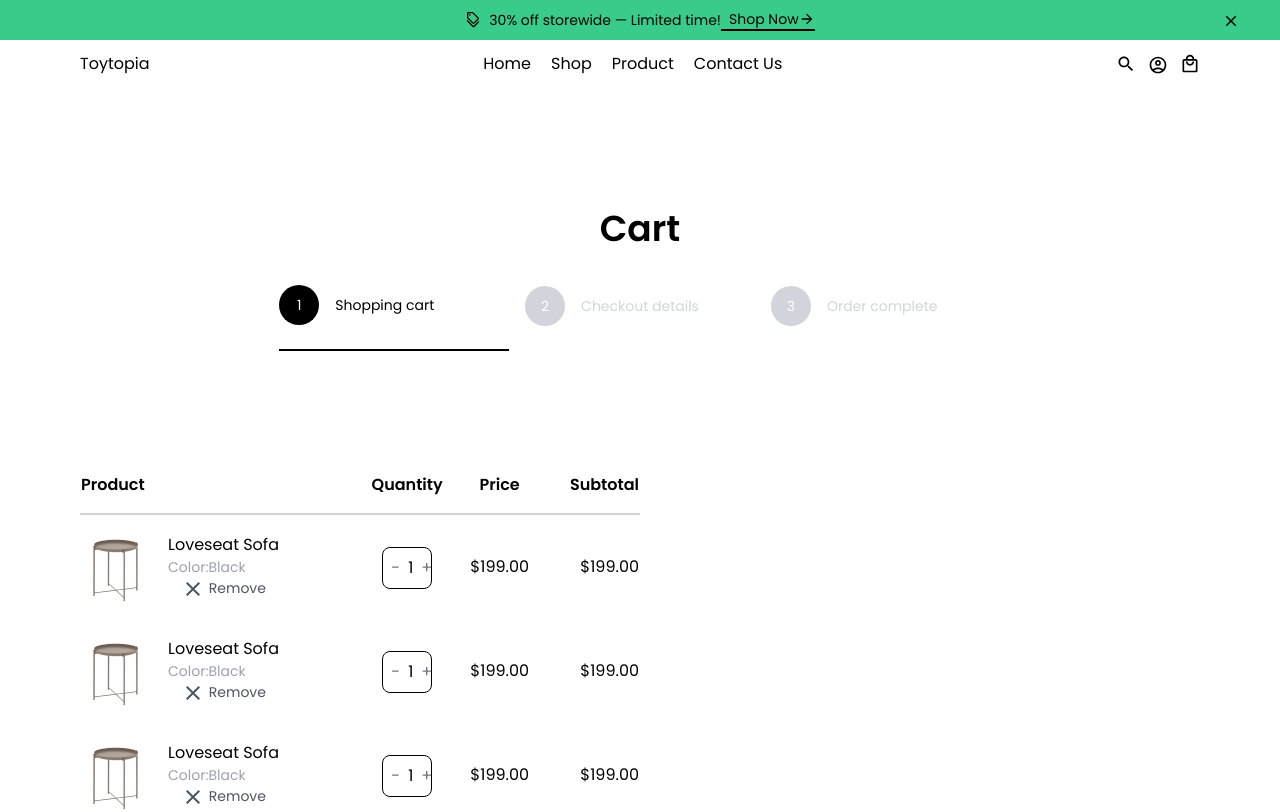
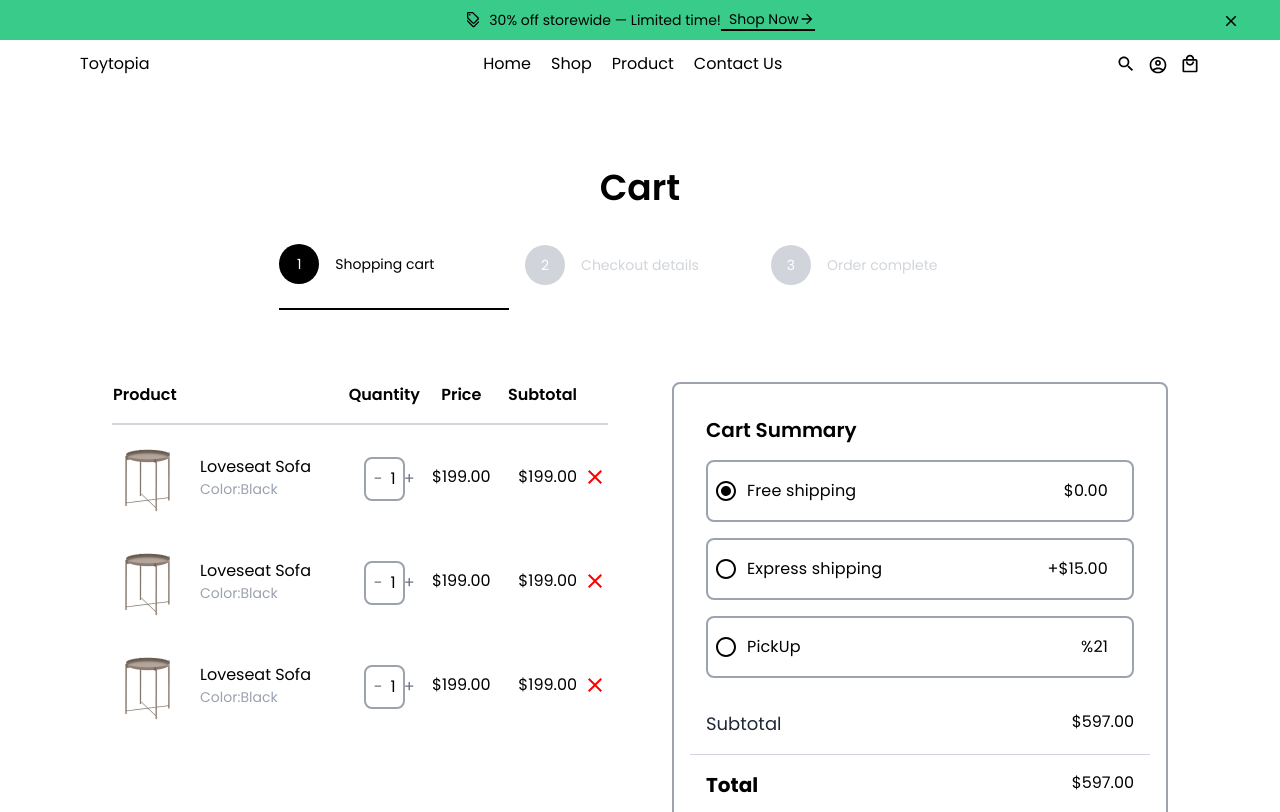
Before and after one commit to OsaVS/toytopia-frontend, a React (Vite) app: page /cart in a window 1280 px wide. Shown: the top 812 px of the page. Built offline with nearby package versions, Linux system fonts and the light colour scheme; sample sign-in values are in the browser's storage.

Commit message:
Cart Summary Component

```diff
--- /dev/null
+++ b/src/components/CartSummary.tsx
@@ -0,0 +1,130 @@
+import React, { useState } from 'react';
+import { Radio, FormControlLabel, RadioGroup } from '@mui/material';
+
+interface CartSummaryProps {
+  subTotal: number;
+//   costShipping: number;
+//   pickupPercentage: number;
+}
+
+const CartSummary: React.FC<CartSummaryProps> = ({
+  subTotal,
+//   costShipping,
+//   pickupPercentage,
+}) => {
+  const [shippingCost, setShippingCost] = useState(0);
+  const [pickupDecrease, setPickupDecrease] = useState(0);
+  const [selectedOption, setSelectedOption] = useState('free'); // 'free', 'shipping', 'pickup'
+
+    const costShipping = 15;
+    const pickupPercentage = 21;
+
+  const handleOptionChange = (event: React.ChangeEvent<HTMLInputElement>) => {
+    const value = event.target.value;
+    setSelectedOption(value);
+
+    if (value === 'shipping') {
+      setShippingCost(costShipping);
+      setPickupDecrease(0); // Reset pickup increase
+    } else if (value === 'pickup') {
+      setPickupDecrease(subTotal * (pickupPercentage / 100));
+      setShippingCost(0); // Reset shipping cost
+    } else {
+      setShippingCost(0);
+      setPickupDecrease(0);
+    }
+  };
+
+  const total = subTotal + shippingCost - pickupDecrease;
+
+  return (
+    <div className="border-gray-400 border-2 p-4 m-8 rounded-lg">
+      <div className="flex flex-col text-2xl font-bold">
+        <span className='font-semibold text-xl pr-4 pl-4 pt-4'>Cart Summary</span>
+
+        <RadioGroup
+          aria-label="shipping"
+          name="shipping"
+          value={selectedOption}
+          onChange={handleOptionChange}
+          sx={{ gap: 2,
+            padding: '16px',
+           }}
+        >
+          <div className="flex justify-between w-full border-2 border-gray-400 focus-within:border-black p-2 rounded-lg items-center">
+            <FormControlLabel
+            value="free"
+            control={<Radio sx={{
+                        color: 'black', // Unchecked color
+                        '&.Mui-checked': {
+                        color: 'black', // Checked color
+                        },
+                    }}/>}
+            label={<div className="flex justify-between w-full"><span>Free shipping</span><span>$0.00</span></div>}
+            sx={{
+                    width: '100%',
+                    '& .MuiFormControlLabel-label': {
+                      width: '100%',
+                    },
+                  }}/>
+          </div>
+
+          <div className="flex justify-between w-full border-2 border-gray-400 focus-within:border-black p-2 rounded-lg items-center">
+            <FormControlLabel
+                value="shipping"
+                control={<Radio sx={{
+                    color: 'black', // Unchecked color
+                    '&.Mui-checked': {
+                    color: 'black', // Checked color
+                    },
+                }}/>}
+                label={<div className="flex justify-between w-full"><span>Express shipping</span><span className='flex'>+${costShipping}.00</span></div>}
+                sx={{
+                    width: '100%',
+                    '& .MuiFormControlLabel-label': {
+                      width: '100%',
+                    },
+                  }}
+            />
+          </div>
+          <div className="flex justify-between w-full border-2 border-gray-400 focus-within:border-black p-2 rounded-lg items-center">
+            <FormControlLabel
+                value="pickup"
+                control={<Radio sx={{
+                    color: 'black', // Unchecked color
+                    '&.Mui-checked': {
+                    color: 'black', // Checked color
+                    },
+                }}/>}
+                label={<div className="flex justify-between w-full"><span>PickUp</span><span className='flex'>%{pickupPercentage}</span></div>}
+                sx={{
+                    width: '100%',
+                    '& .MuiFormControlLabel-label': {
+                      width: '100%',
+                    },
+                  }}
+            />
+           </div>
+        </RadioGroup>
+      </div>
+
+      <div className="flex justify-between border-b border-gray-300 p-4">
+        <p className='text-gray-800 text-lg'>Subtotal</p>
+        <p>${subTotal.toFixed(2)}</p>
+      </div>
+
+      <div className="flex justify-between p-4">
+        <p className='text-xl font-bold'>Total</p>
+        <p>${total.toFixed(2)}</p>
+      </div>
+
+      <div className="flex justify-between p-4 pt-8">
+        <button className="bg-black text-white text-xl p-4 rounded-lg w-full">
+            Checkout
+        </button>
+      </div>
+    </div>
+  );
+};
+
+export default CartSummary;
--- a/src/pages/Cart.tsx
+++ b/src/pages/Cart.tsx
@@ -1,6 +1,8 @@
 import React from 'react'
 import { cartList } from '../constants';
 import ClearIcon from '@mui/icons-material/Clear';
+import { red } from '@mui/material/colors';
+import CartSummary from '../components/CartSummary';
 
 function Cart() {
   const[quantity, setQuantity] = React.useState(1);
@@ -8,9 +10,15 @@ function Cart() {
   const incrementQuantity = () => setQuantity(prev => prev + 1);
   const decrementQuantity = () => setQuantity(prev => (prev === 1 ? prev : prev - 1));
 
+  const calculateSubtotal = () => {
+    return cartList.reduce((acc, item) => acc + item.price * item.quantity, 0);
+  }
+
+  const subTotal = calculateSubtotal();
+
   return (
     <div>
-        <div className='flex flex-col justify-center items-center h-96'>
+        <div className='flex flex-col justify-center items-center mt-20 mb-10'>
             <div className='text-4xl font-semibold pb-9'>Cart</div>
             <div className='grid grid-cols-3 gap-4'>
                 <button className='flex items-center text-left gap-4 pb-6 pr-14 text-black border-black border-b-2 text-sm'><div className='flex w-10 h-10 rounded-full bg-black justify-center items-center text-white'>1</div> Shopping cart</button>
@@ -20,10 +28,11 @@ function Cart() {
         </div>
 
         <div className='grid grid-cols-2 pr-20 pl-20'>
+            <div className='flex flex-col m-8'>
               <table className='w-full'>
                   <thead>
                       <tr className='border-b-2 border-gray-300'>
-                        <th className='text-left pb-4 font-semibold pr-20' >Product</th>
+                          <th className='text-left pb-4 font-semibold pr-10' >Product</th>
                           <th className='text-center pb-4 font-semibold' >Quantity</th>
                           <th className='text-center pb-4 font-semibold' >Price</th>
                           <th className='text-right whitespace-nowrap pb-4 font-semibold'>Subtotal</th>
@@ -38,13 +47,12 @@ function Cart() {
                               <div className='flex flex-col'>
                                 <div>{cart.title}</div>
                                 <div className='text-gray-400 text-sm'>Color:{cart.color}</div>
-                              <button className='text-gray-600 text-sm'><ClearIcon /> Remove</button>
                               </div>
                             </div>
                           </td>
 
                           <td className='flex items-center justify-center py-4'>
-                          <div className="flex items-center justify-between w-[50%] rounded-lg p-2 space-x-2 border border-black mt-4">
+                            <div className="flex items-center justify-between w-[50%] rounded-lg p-2 space-x-2 border border-gray-400 border-2 mt-4">
                               <button className='text-gray-500' onClick={decrementQuantity}>-</button>
                               <span className='text-black'>{cart.quantity}</span>
                               <button className='text-gray-500' onClick={incrementQuantity}>+</button>
@@ -53,6 +61,7 @@ function Cart() {
 
                           <td className='text-center py-4'>${cart.price}.00</td>
                           <td className='text-right py-4'>${cart.price * cart.quantity}.00</td>
+                          <td className='text-right py-4'><ClearIcon sx={{color:"red"}}/></td>
                       </tr>
                     ))}
                       {/* <tr>
@@ -72,6 +81,11 @@ function Cart() {
                   </tbody>
               </table>
             </div>
+
+            <div className='flex flex-col'>
+              <CartSummary subTotal={subTotal}/>
+            </div>
+        </div>
     </div>
   )
 }
```
Lines whose indentation alone changed are shown as unchanged.
